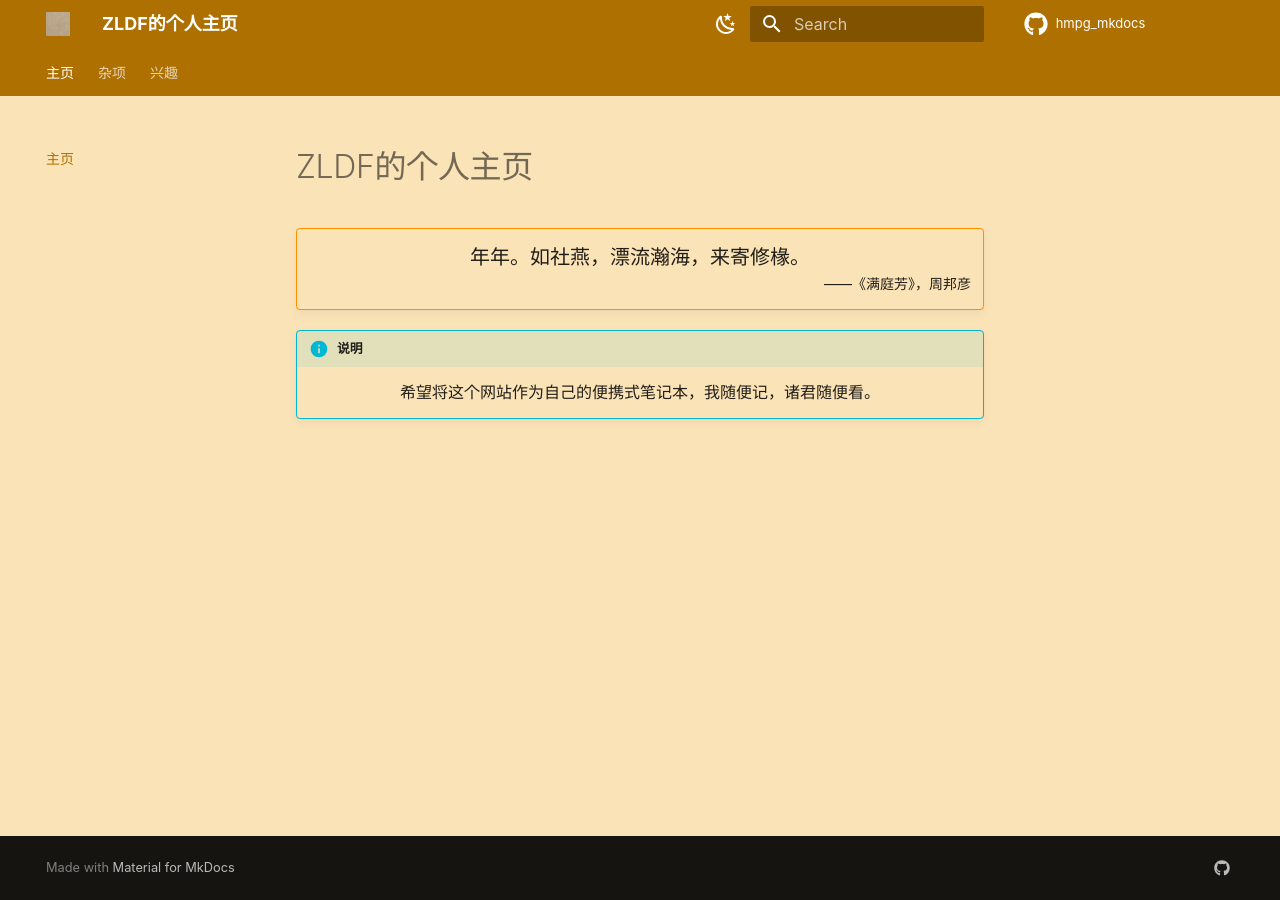
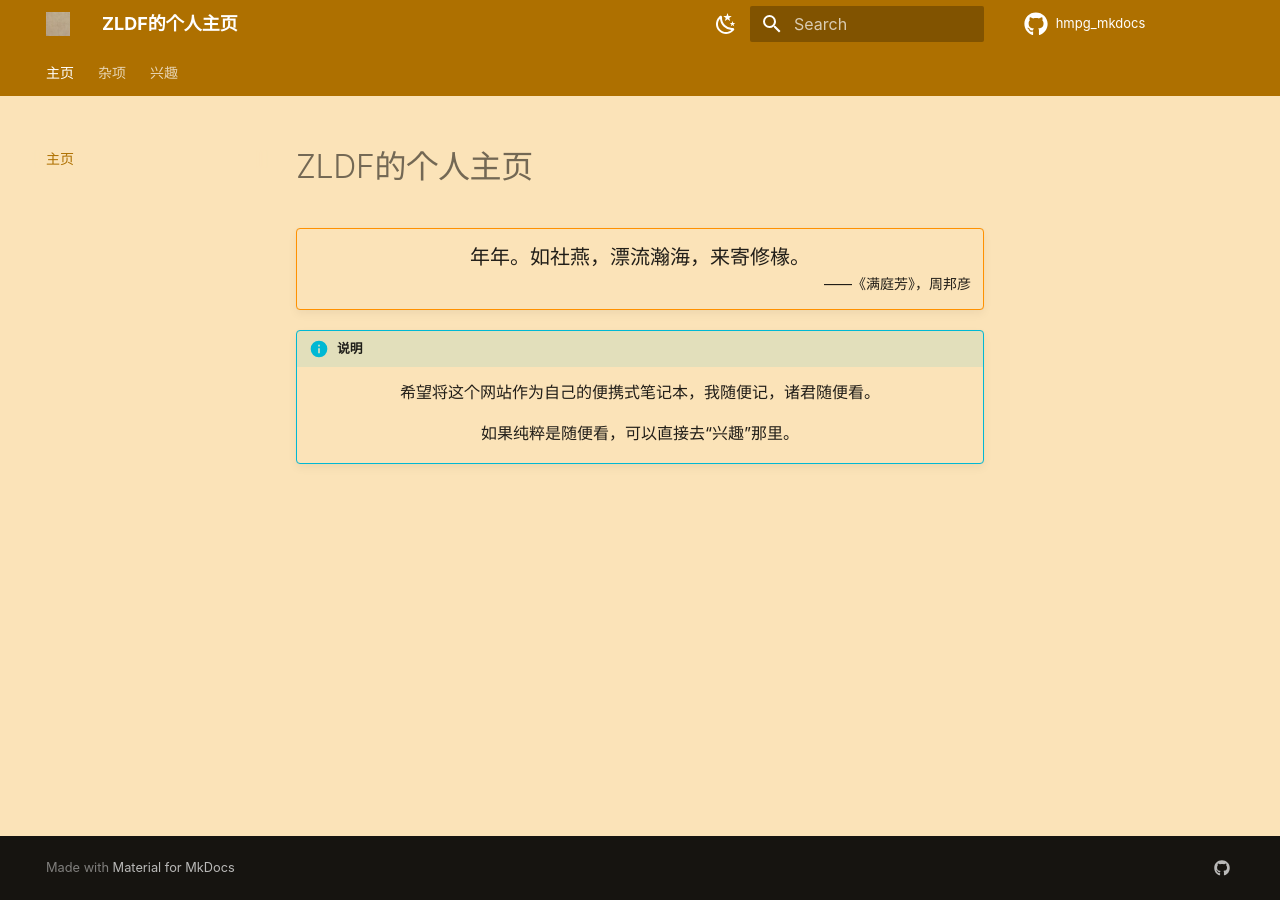
Before and after one commit to ZhengliangDuanfang/hmpg_mkdocs, an MkDocs documentation site: the page built from docs/index.md, in a window 1280 px wide. Built offline with MkDocs 1.6.1 and Material for MkDocs 9.7.7, drawn with Linux system fonts in a browser that asks for light colours; comment, search, counter and statistics services are not loaded.

Commit message:
修改首页

```diff
--- a/docs/index.md
+++ b/docs/index.md
@@ -10,4 +10,6 @@
 !!! info "说明"
     <div style="text-align: center; font-size:16px"  markdown="1">
     希望将这个网站作为自己的便携式笔记本，我随便记，诸君随便看。
+
+    如果纯粹是随便看，可以直接去“兴趣”那里。
     </div>
```
